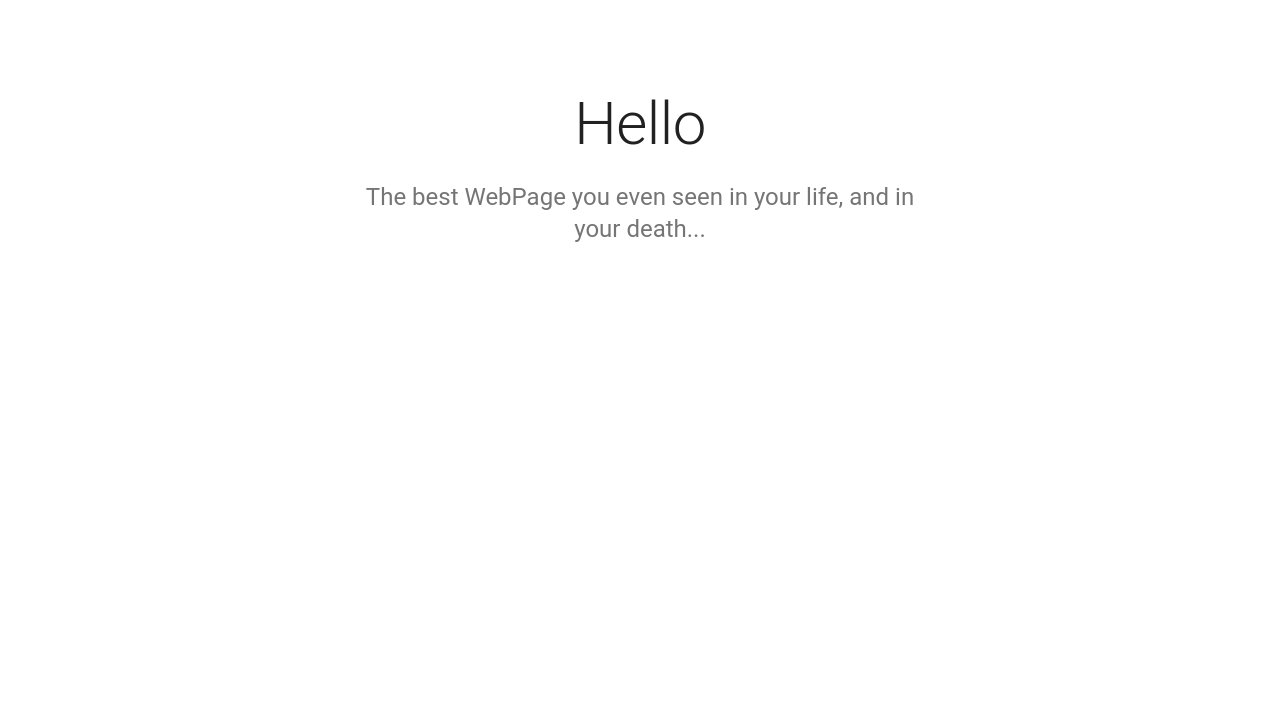
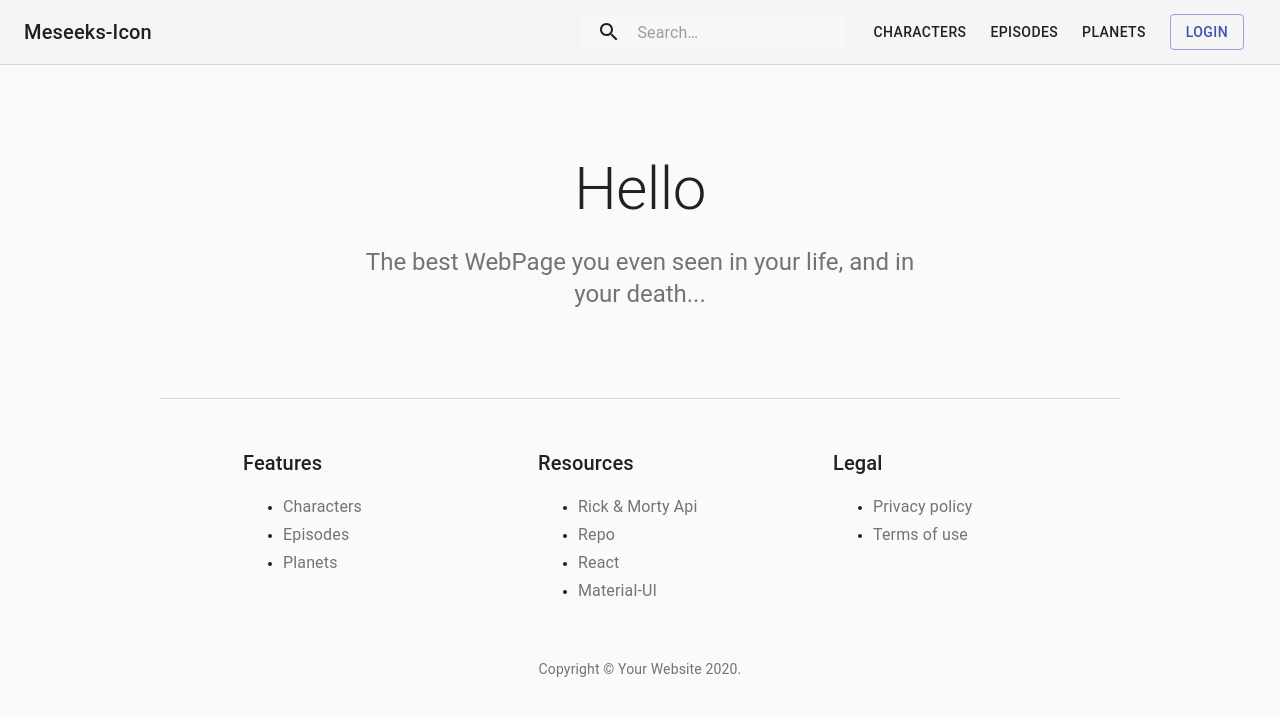
Before and after one commit to Jeffresh/Meeseeks, a React (Create React App) app: page / in a window 1280 px wide. Shown: the top 716 px of the page. Built offline with nearby package versions, Linux system fonts and the light colour scheme.

Commit message:
chore: add components navbar and footer

```diff
--- a/src/app/App.tsx
+++ b/src/app/App.tsx
@@ -1,6 +1,14 @@
 import React from 'react'
+import { Footer } from '~Components/Footer'
 import { Hello } from '~Components/Hello'
+import { Navbar } from '~Components/Navbar'
 
 export const App = (): JSX.Element => {
-  return <Hello />
+  return (
+    <>
+      <Navbar />
+      <Hello />
+      <Footer />
+    </>
+  )
 }
```
